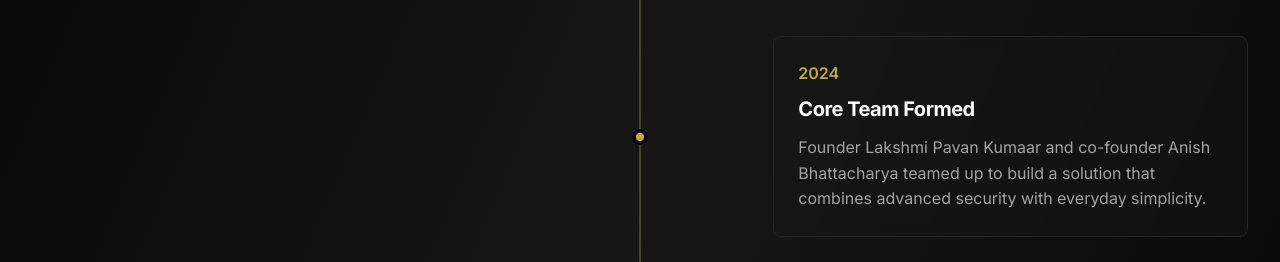
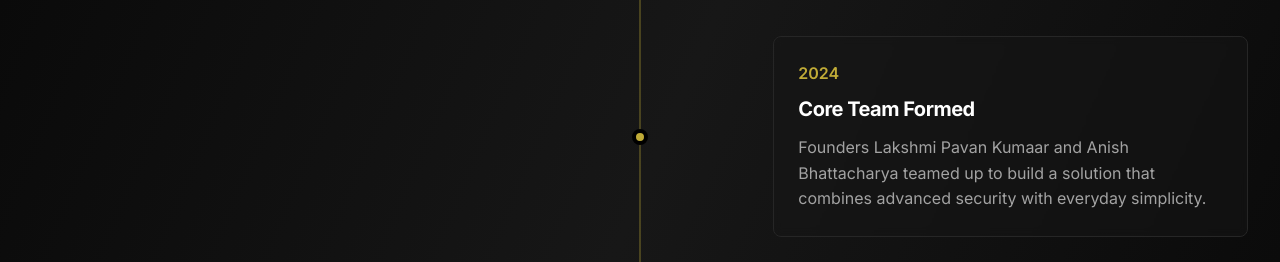
Before and after one commit to Anish-MutliTalent/Essentialis, a React (Vite) app in the folder landing/: page /about in a window 1280 px wide. Shown: the part 1300-1562 px from the top of the page. Built offline with nearby package versions, Linux system fonts and the light colour scheme.

Commit message:
Update About.tsx

```diff
--- a/landing/src/pages/About.tsx
+++ b/landing/src/pages/About.tsx
@@ -68,7 +68,7 @@ const About = () => {
               {
                 title: 'Core Team Formed',
                 date: '2024',
-                description: 'Founder Lakshmi Pavan Kumaar and co-founder Anish Bhattacharya teamed up to build a solution that combines advanced security with everyday simplicity.',
+                description: 'Founders Lakshmi Pavan Kumaar and Anish Bhattacharya teamed up to build a solution that combines advanced security with everyday simplicity.',
               },
               {
                 title: 'Prototype Development',
```
